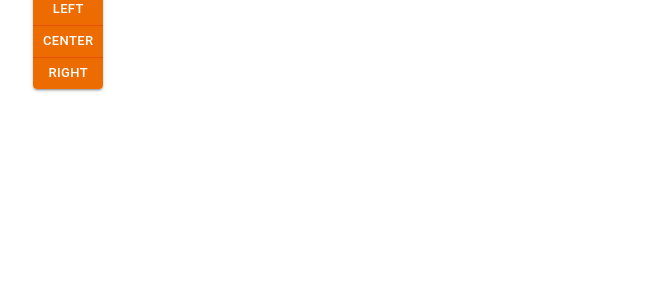
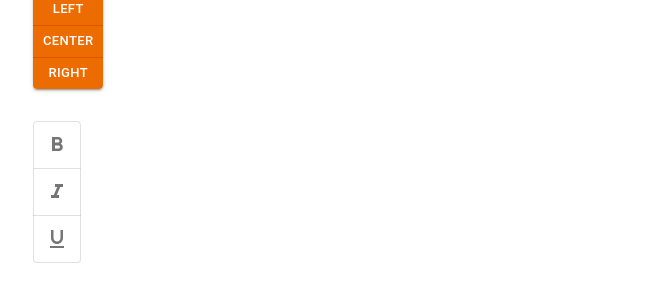
Before and after one commit to nghi9994/crash-mui-typescript, a React (Create React App) app: page / in a window 1280 px wide. Shown: the part 353-652 px from the top of the page, without its empty margins (31-691 px from the left). Built offline with nearby package versions, Linux system fonts and the light colour scheme.

Commit message:
Feat: button - create toggle button group component

```diff
--- a/src/components/MuiButton.tsx
+++ b/src/components/MuiButton.tsx
@@ -1,8 +1,17 @@
-import React from 'react'
-import { Button, Stack, IconButton, ButtonGroup } from '@mui/material'
+import React, { useState } from 'react'
+import { Button, Stack, IconButton, ButtonGroup, ToggleButton, ToggleButtonGroup } from '@mui/material'
 import SendIcon from '@mui/icons-material/Send';
+import FormatBoldIcon from '@mui/icons-material/FormatBold';
+import FormatItalicIcon from '@mui/icons-material/FormatItalic';
+import FormatUnderlinedIcon from '@mui/icons-material/FormatUnderlined';
 
 const MuiButton = () => {
+  const [formats, setFormats] = useState<string[]>([]);
+
+  const handleFormatChange = (event: React.MouseEvent<HTMLElement>, updatedFormats: string[]) => {
+    setFormats(updatedFormats);
+  }
+
   return (
     /***
      * Stack display elements as flex column by default
@@ -53,6 +62,33 @@ const MuiButton = () => {
           <Button>Right</Button>
         </ButtonGroup>
       </Stack>
+
+      {/* Toggle Button Group */}
+      {/***
+       * ToggleButtonGroup controls all value change of each Toggle Button
+       * Value prop of ToggleButton is compulsory, value's contents are whatever you set
+       * Exclusive prop of ToggleButtonGroup decides single or multiple selection
+       */}
+      <Stack direction='row'>
+        <ToggleButtonGroup
+          aria-label='text formatting'
+          color='success'
+          onChange={handleFormatChange}
+          orientation='vertical'
+          value={formats}
+          exclusive
+        >
+          <ToggleButton value='bold'>
+            <FormatBoldIcon />
+          </ToggleButton>
+          <ToggleButton value='italic'>
+            <FormatItalicIcon />
+          </ToggleButton>
+          <ToggleButton value='underlined'>
+            <FormatUnderlinedIcon />
+          </ToggleButton>
+        </ToggleButtonGroup>
+      </Stack>
     </Stack>
   )
 }
```
